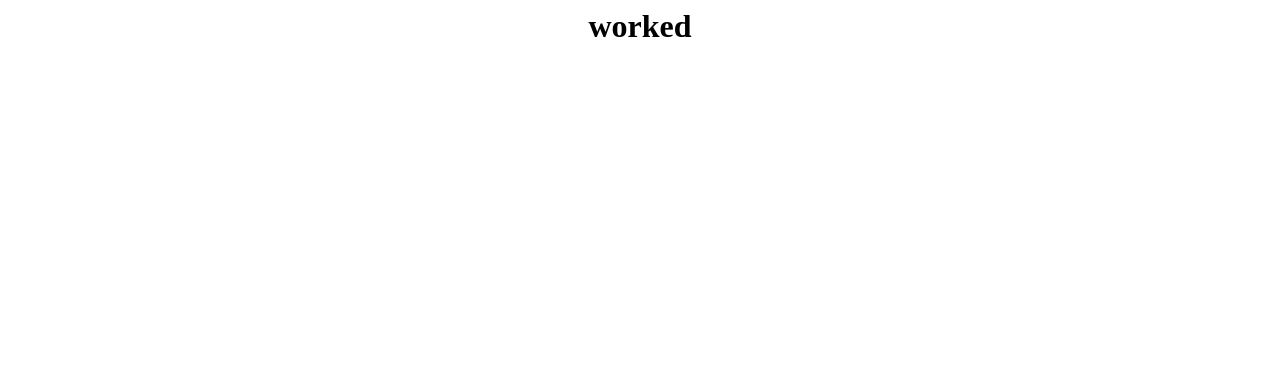
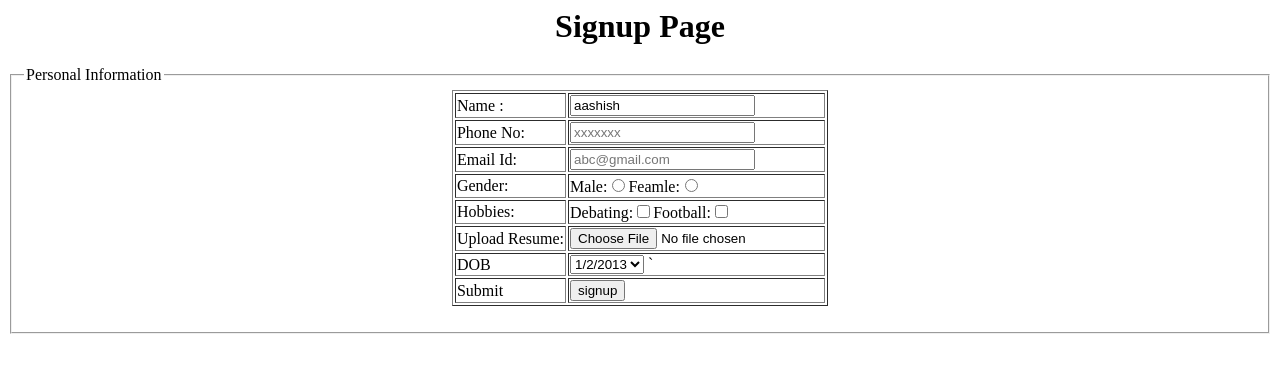
Before and after one commit to spal02482/spal02482.github.io, a plain HTML site: page index.html in a window 1280 px wide. Drawn offline with Linux system fonts and the light colour scheme.

Commit message:
first change

```diff
--- a/index.html
+++ b/index.html
@@ -1,6 +1,45 @@
 <html>
-	<title> first page </title>
-	<body>
-		<h1 align='center'> worked </h1>
-	</body>
+    <h1 align="center" > Signup Page </h1>
+    <body>
+    <fieldset>
+    <legend> Personal Information </legend>
+        <form action="hello.html" method='post'>
+            <table align='center' border='1'>
+                <tr>
+                	<td>Name :</td>
+	                <td><input type ="text" placeholder="suraj" name="fname" value="aashish"></td>
+                </tr>
+                <tr>
+                	<td>Phone No:</td>
+                	<td> <input type ="text" placeholder="xxxxxxx" name="phone"></td>
+                </tr>
+                <tr>
+                	<td>Email Id:</td><td> <input type ="text" placeholder="abc@gmail.com" name="email">
+                	</td>
+                </tr>
+                <tr>
+                	<td>Gender:</td>
+                	<td>Male:<input type="radio" name="gender">Feamle:<input type="radio" name="gender"></td>
+                </tr>
+                <tr>
+                	<td>Hobbies:</td>
+                	<td>Debating:<input type="checkbox" name="debating">Football:<input type="checkbox" name="football"></td>                			</tr>
+               	<tr>
+               		<td>Upload Resume:</td>
+               		<td><input type="file" name="resume"></td>
+               	</tr>
+               	<tr>
+               		<td> DOB </td>
+               		<td>
+               			<select name="date">
+               				<option>1/2/2013</option>
+               				<option>2/3/2015</option>
+               			</select>
+               	`	</td>
+               	</tr>
+                <tr><td>Submit</td><td><input type="submit" value="signup" name="submit"></td></tr>
+            </table>
+        </form>
+       </fieldset>
+    </body>
 </html>
```
Also changed, not shown: login.html (added, +17 -0 lines).
